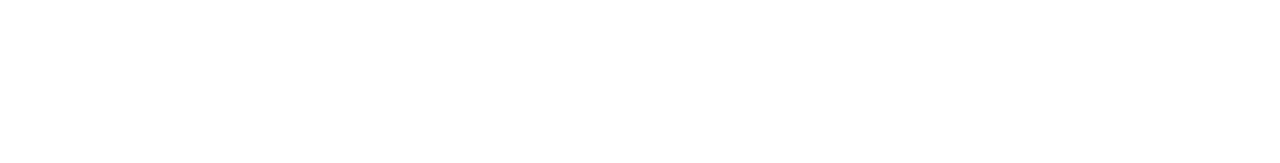
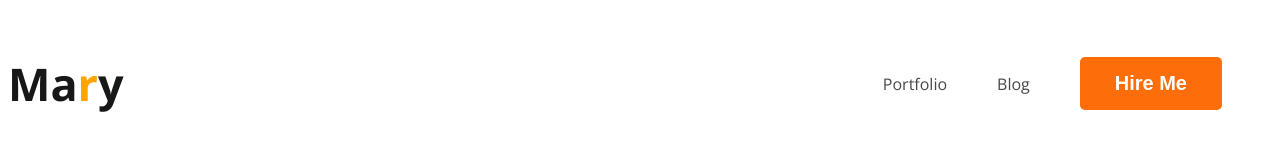
Before and after one commit to AsadFahimTEC/web-developer-portfolio-final, a plain HTML site: page index.html in a window 1280 px wide. Drawn offline with nearby package versions, Linux system fonts and the light colour scheme.

Commit message:
navbar style added

```diff
--- a/index.html
+++ b/index.html
@@ -4,10 +4,23 @@
     <meta charset="UTF-8">
     <meta name="viewport" content="width=device-width, initial-scale=1.0">
     <title>Website Developer Portfolio</title>
+    <link rel="preconnect" href="https://fonts.googleapis.com">
+<link rel="preconnect" href="https://fonts.gstatic.com" crossorigin>
+<link href="https://fonts.googleapis.com/css2?family=Lato:ital,wght@1,300&family=Open+Sans:wght@400;700&family=Ubuntu:wght@700&display=swap" rel="stylesheet">
+    <link rel="stylesheet" href="style.css">
 </head>
 <body>
 
     <header>
+        <nav>
+            <h3 class="nav-title">Ma<span class="text-primary">r</span>y</h3>
+            <ul>
+                <li><a href="">Portfolio</a></li>
+                <li><a href="">Blog</a></li>
+                <li><button class="btn-primary">Hire Me</button></li>
+            </ul>
+
+        </nav>
 
     </header>
 
--- /dev/null
+++ b/style.css
@@ -0,0 +1,47 @@
+/* Common Styles Shared */
+body{
+    font-family: 'Lato', sans-serif;
+    font-family: 'Open Sans', sans-serif;
+}
+
+/* navbar Styles */
+nav{
+    display: flex;
+    justify-content: space-between;
+    align-items: center;
+}
+
+.nav-title{
+    color: #181818;
+    font-size: 45px;
+    font-weight: 800;
+}
+
+nav >ul{
+    display: flex;
+    align-items: center;
+}
+
+nav li{
+   list-style: none;
+   margin-right: 50px;
+}
+
+nav a{
+    text-decoration: none;
+    color: #474747;
+}
+
+.text-primary{
+    color: orange ;
+}
+
+.btn-primary{
+    background-color: #FD6E0A;
+    color: #FFF;
+    border-radius: 5px;
+    font-size: 20px;
+    font-weight: 700;
+    border: none;
+    padding: 15px 35px;
+}
```
